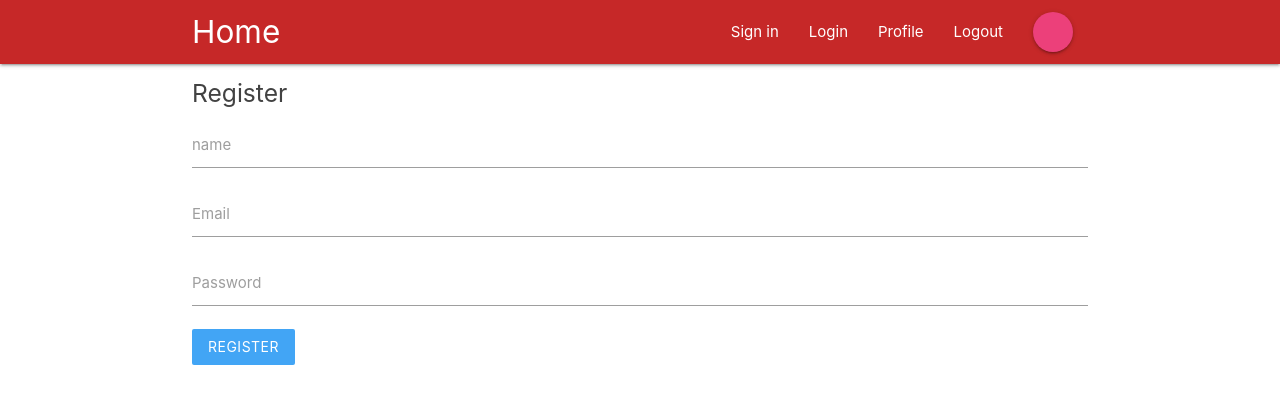
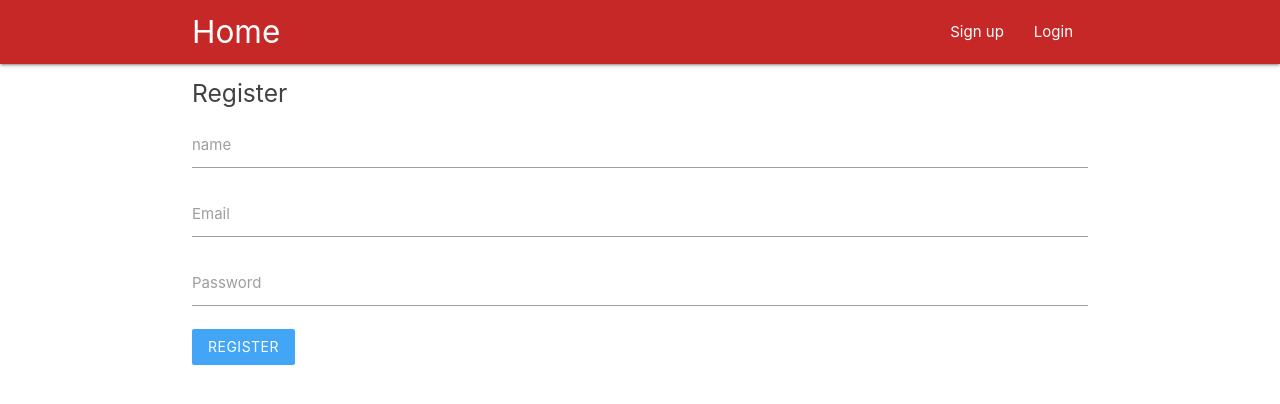
Before and after one commit to anismansour/sports-Project, a React (Create React App) app in the folder client/: page /register in a window 1280 px wide. Shown: the top 404 px of the page. Built offline with nearby package versions, Linux system fonts and the light colour scheme.

Commit message:
display api stopts types fixed issue

```diff
--- a/client/src/App.js
+++ b/client/src/App.js
@@ -1,4 +1,4 @@
-import React from "react";
+import React, { Component } from "react";
 import "./App.css";
 import NavBar from "./components/layout/NavBar";
 import { Switch, Route, withRouter } from "react-router-dom";
@@ -9,20 +9,45 @@ import Register from "./components/userAuth/Register";
 
 //npm run dev to run server and react same time
 
-function App() {
+class App extends Component {
+  constructor(props) {
+    super(props);
+    this.state = {
+      currentUser: null
+    };
+  }
+
+  doSetCurrentUser = user => {
+    this.setState({ currentUser: user });
+  };
+  doLogout = () => {
+    this.setState({
+      currentUser: null
+    });
+  };
+  render() {
     return (
       <div>
         <div>
-        <NavBar />
+          <NavBar doLogout={this.doLogout} user={this.state.currentUser} />
         </div>
         <Switch>
           <Route exact path="/" render={() => <Dashboard />} />
           <Route path="/game/:id" render={() => <GameDetails />} />
           <Route path="/login" render={() => <Login />} />
-        <Route path="/register" render={() => <Register />} />
+          <Route
+            path="/register"
+            render={() => (
+              <Register
+                currentUser={this.state.currentUser}
+                doSetCurrentUser={this.doSetCurrentUser}
+              />
+            )}
+          />
         </Switch>
       </div>
     );
   }
+}
 
 export default App;
--- a/client/src/components/dashboard/Dashboard.js
+++ b/client/src/components/dashboard/Dashboard.js
@@ -13,6 +13,7 @@ export class Dashboard extends Component {
     try {
       const response = await fetch("/api/games");
       const gameParsed = await response.json();
+      console.log(gameParsed, "from getgames function");
       return gameParsed;
     } catch (err) {
       console.log(err);
@@ -22,8 +23,14 @@ export class Dashboard extends Component {
 
   render() {
     const { games } = this.state;
+    console.log(games, "from dashboard");
     return (
       <div>
+        <button>Football</button>
+        <button>Soccer</button>
+        <button>Rugby</button>
+        <button>Tennis</button>
+        <button>Basketball</button>
         <GamesList games={games} />
       </div>
     );
--- a/client/src/components/gameList/GamesList.js
+++ b/client/src/components/gameList/GamesList.js
@@ -2,6 +2,7 @@ import React, { Component } from "react";
 
 export class GamesList extends Component {
   render() {
+    console.log(this.props.games, "from the game list");
     const gamesList = (this.props.games || []).map((game, i) => {
       return (
         <div>
@@ -14,9 +15,16 @@ export class GamesList extends Component {
             </li>
             <li>Starting time: {new Date(game.commence_time).toString()}</li>
             <h6>ODDS</h6>
-            <li>site : {game.sites[3].site_nice}</li>
-            <li>{game.sites[3].odds.h2h[0]}</li>
-            <li>{game.sites[3].odds.h2h[1]}</li>
+            {game.sites[0] ? (
+              <>
+                <li>site : {game.sites[0].site_nice}</li>
+                <li>{game.sites[0].odds.h2h[0]}</li>
+                <li>{game.sites[0].odds.h2h[1]}</li>
+              </>
+            ) : (
+              <h3>no odds</h3>
+            )}
+
             <button>add</button>
           </ul>
         </div>
--- a/client/src/components/layout/NavBar.js
+++ b/client/src/components/layout/NavBar.js
@@ -12,8 +12,14 @@ export class NavBar extends Component {
           <Link to="/" className="brand-logo left">
             Home
           </Link>
-          <SignedInLinks />
-          <SignedOutLinks />
+          {this.props.user ? (
+            <SignedInLinks
+              doLogout={this.props.doLogout}
+              name={this.props.user.name}
+            />
+          ) : (
+            <SignedOutLinks />
+          )}
         </div>
       </nav>
     );
--- a/client/src/components/layout/SignedInLinks.js
+++ b/client/src/components/layout/SignedInLinks.js
@@ -9,11 +9,13 @@ export class SignedInLinks extends Component {
           <NavLink to="/"> Profile</NavLink>
         </li>
         <li>
-          <NavLink to="/">Logout</NavLink>
+          <NavLink to="/login" onClick={this.props.doLogout}>
+            Logout
+          </NavLink>
         </li>
         <li>
           <NavLink to="/" className="btn btn-floating pink lighten-1">
-            {/* {this.props.user.name} */}
+            {this.props.name}
           </NavLink>
         </li>
       </ul>
--- a/client/src/components/layout/SignedOutLinks.js
+++ b/client/src/components/layout/SignedOutLinks.js
@@ -6,7 +6,7 @@ export class SignedOutLinks extends Component {
     return (
       <ul className="right">
         <li>
-          <NavLink to="/register"> Sign in</NavLink>
+          <NavLink to="/register"> Sign up</NavLink>
         </li>
         <li>
           <NavLink to="/login">Login</NavLink>
--- a/client/src/components/userAuth/Register.js
+++ b/client/src/components/userAuth/Register.js
@@ -27,8 +27,9 @@ class Register extends Component {
     });
 
     const parsedResponse = await registerResponse.json();
+    console.log(parsedResponse);
     if (parsedResponse.name) {
-      // this.props.doSetCurrentUser(parsedResponse.user);
+      this.props.doSetCurrentUser(parsedResponse);
       this.setState({
         logged: true
       });
```
Also changed, not shown: 1 other file (tests, documents, lock files or other folders). Lines whose indentation alone changed are shown as unchanged.
